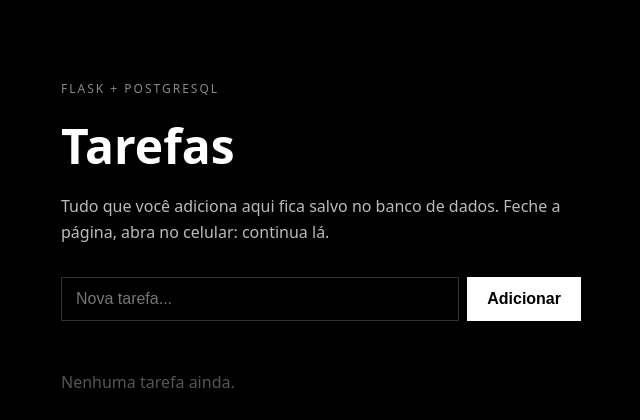
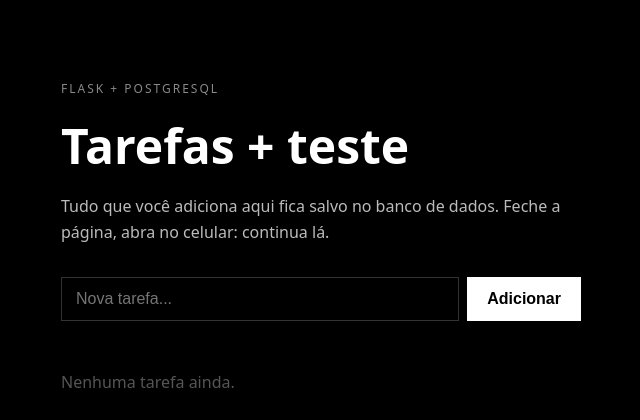
Before and after one commit to igor-gabb/sistema-tarefas, a Flask app: page / in a window 1280 px wide. Shown: the top 420 px of the page, without its empty margins (319-959 px from the left). Run offline with Flask 3, Linux system fonts and the light colour scheme; data that the repository does not hold is empty; some libraries are stand-ins or nearby versions.

Commit message:
Muda título

```diff
--- a/templates/index.html
+++ b/templates/index.html
@@ -10,7 +10,7 @@
 <body>
   <main>
     <p class="tag">flask + postgresql</p>
-    <h1>Tarefas</h1>
+    <h1>Tarefas + teste</h1>
     <p class="sub">Tudo que você adiciona aqui fica salvo no banco de dados. Feche a página, abra no celular: continua lá.</p>
 
     <form id="form">
```
